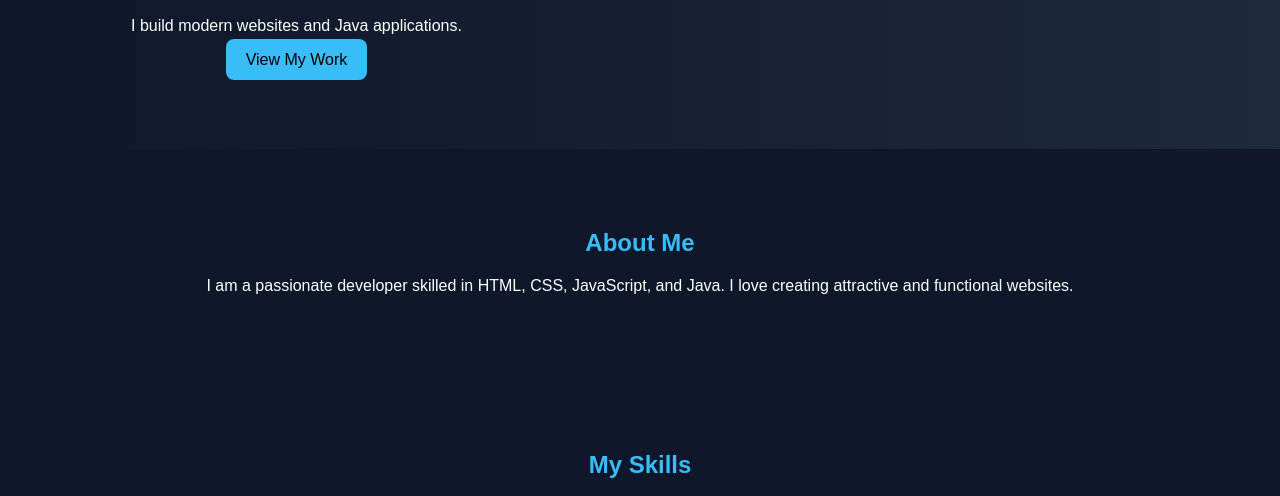
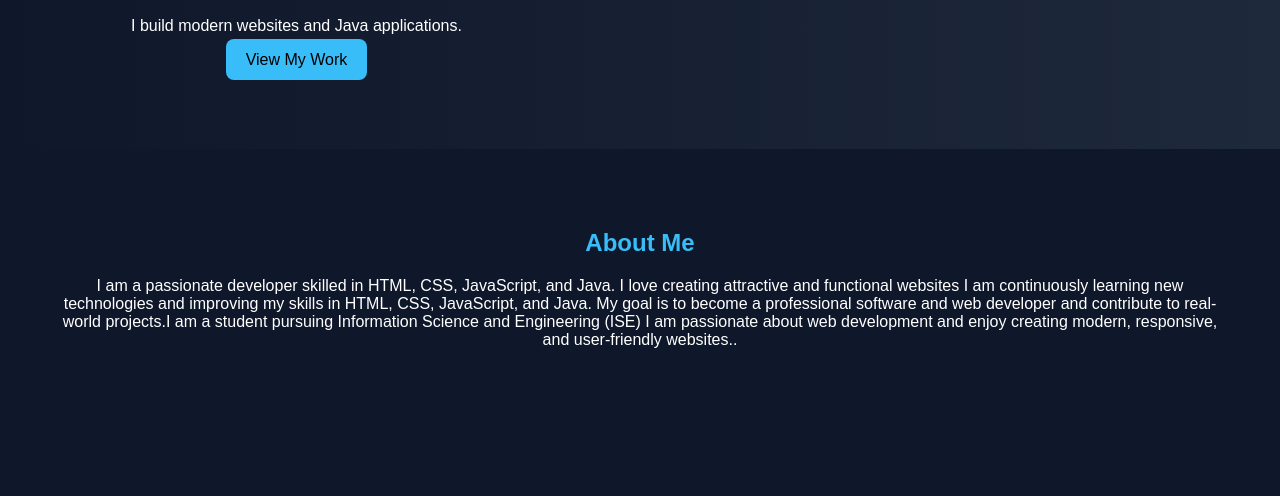
Before and after one commit to vaishnaviprabha313-ctrl/vaishnaviprabha313-ctrl.github.io, a plain HTML site: page index.html in a window 1280 px wide. Shown: the part 224-720 px from the top of the page. Drawn offline with Linux system fonts and the light colour scheme.

Commit message:
Update index.html

```diff
--- a/index.html
+++ b/index.html
@@ -31,7 +31,9 @@
     <h2>About Me</h2>
     <p>
         I am a passionate developer skilled in HTML, CSS, JavaScript, and Java.
-        I love creating attractive and functional websites.
+        I love creating attractive and functional websites I am continuously learning new technologies and improving my skills in HTML, CSS, JavaScript, and Java.
+        My goal is to become a professional software and web developer and contribute to real-world projects.I am a student pursuing Information Science and Engineering (ISE)
+        I am passionate about web development and enjoy creating modern, responsive, and user-friendly websites..
     </p>
 </section>
 
```
